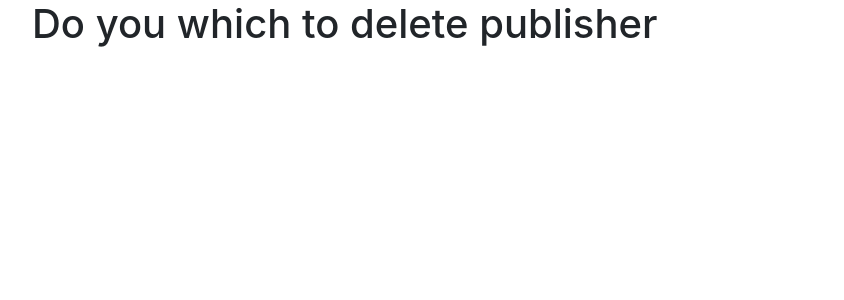
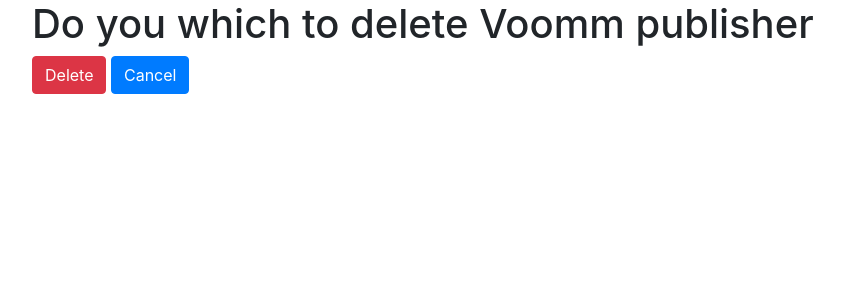
Before and after one commit to olaniyi900/django-tutorial, a Django app: page /bookstore/publisher/5/delete/ in a window 1280 px wide. Shown: the part 56-356 px from the top of the page, without its empty margins (53-897 px from the left). Run offline with Django 3.2, Linux system fonts and the light colour scheme; data comes from the database, SQL or seed files in the repository; both versions use the stored data as it was after the commit; some libraries are stand-ins or nearby versions.

Commit message:
delete view working properly

```diff
--- a/bookstore/templates/bookstore/publisher_confirm_delete.html
+++ b/bookstore/templates/bookstore/publisher_confirm_delete.html
@@ -4,5 +4,11 @@
 delete pub
 {% endblock  %}
 {% block content %}
-<h1>Do you which to delete publisher</h1>
+<h1>Do you which to delete {{ publisher.name }} publisher</h1>
+<form method="POST" action=".">
+{% csrf_token %}
+
+<button type="submit" class="btn btn-danger">Delete</button>
+<a href="{% url 'bookstore:publisher_detail' publisher.id %}" class="btn btn-primary">Cancel</a>
+</form>
 {% endblock  %}
--- a/bookstore/templates/bookstore/publisher_detail.html
+++ b/bookstore/templates/bookstore/publisher_detail.html
@@ -12,7 +12,11 @@
   <p class="lead ml-5 mb-0">{{ publisher.city }}</p>
   <p class="lead ml-5 mb-0">{{ publisher.state_province }}</p>
   <p class="lead ml-5 mb-0">{{ publisher.country }}</p>
+  <div class="float-right">
+  <a href="{% url 'bookstore:publisher_delete' publisher.id %}" class="btn btn-danger">Delete</a>
+  </div>
   <hr class="my-4">
+
   <h3>List of Book Published</h3>
   <ol>
     {% for book in books %}
--- a/bookstore/views.py
+++ b/bookstore/views.py
@@ -36,4 +36,4 @@
 
 class PublisherDeleteView(DeleteView):
     model = Publisher
-    success_url = reverse_lazy('publisher')
+    success_url = reverse_lazy('bookstore:publisher')
```
Also changed, not shown: db.sqlite3.
